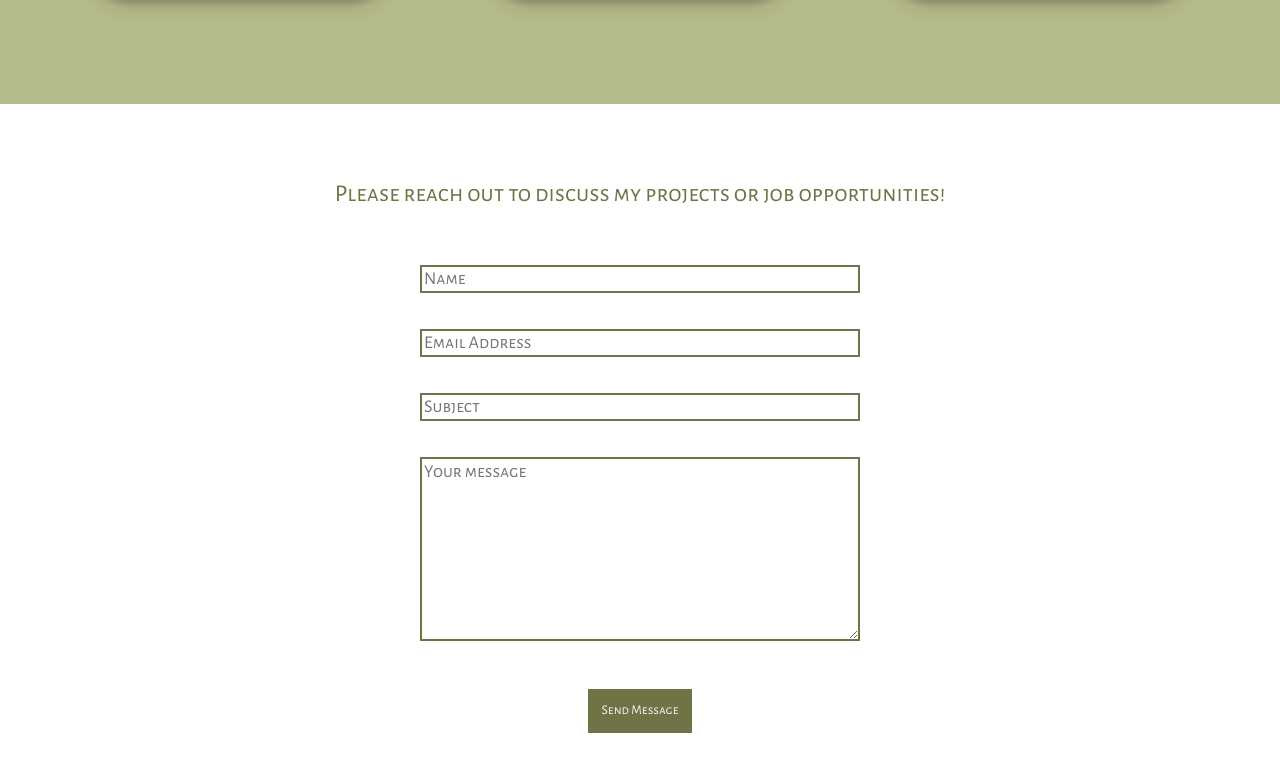
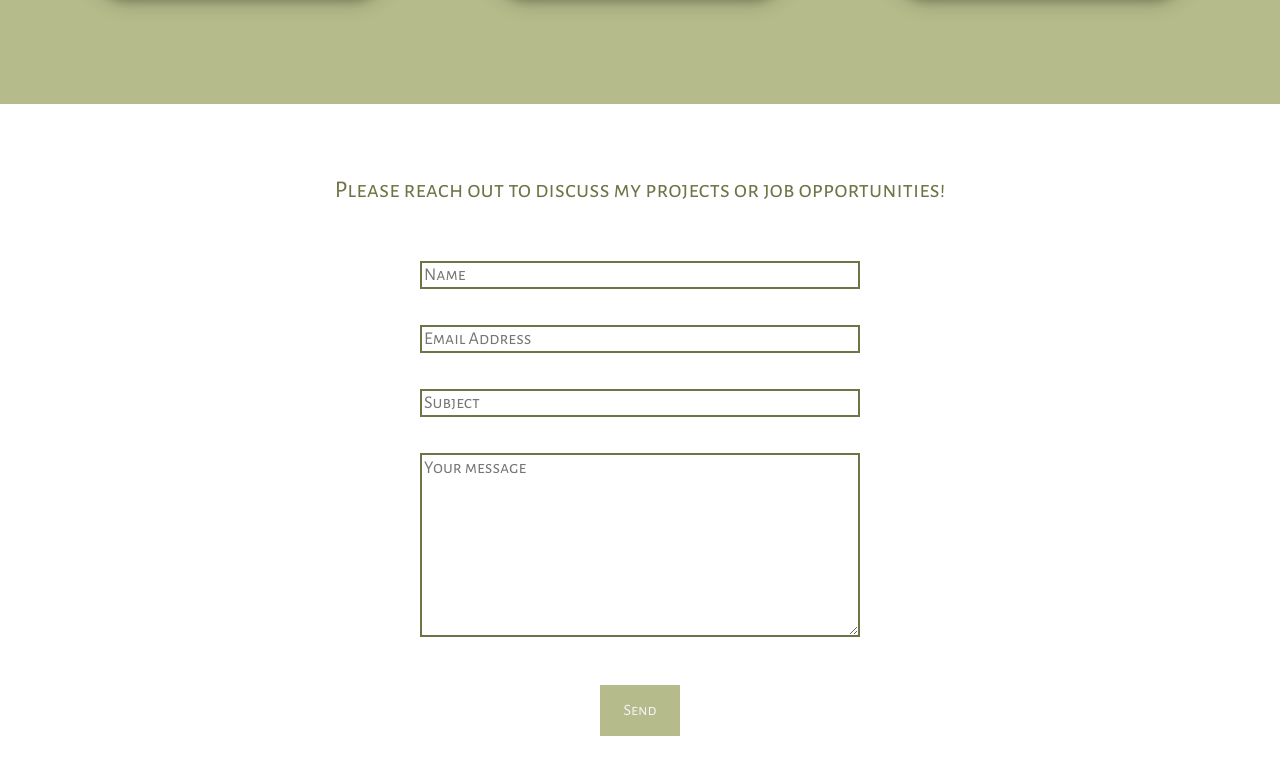
Before and after one commit to mackenziekroon/portfolio-new, a React (Create React App) app: page / in a window 1280 px wide. Shown: the part 1560-2334 px from the top of the page. Built offline with nearby package versions, Linux system fonts and the light colour scheme.

Commit message:
send btn

```diff
--- a/src/App.css
+++ b/src/App.css
@@ -420,10 +420,12 @@ button {
 }
 
 .submit-btn {
-  background-color: #707345;
+  background-color: #b6bb8b;
   color: #f1f4f9;
   border: none;
   padding: 1em;
+  width: 5em;
+  font-size: medium;
   margin-bottom: 5%;
   justify-content: center;
   font-family: "Alegreya Sans SC";
--- a/src/Components/Contact.js
+++ b/src/Components/Contact.js
@@ -88,7 +88,7 @@ export default class ContactUs extends React.Component {
                 <input
                   className="submit-btn"
                   type="submit"
-                  value="Send Message"
+                  value="Send"
                 ></input>
               </div>
               {this.state.messageSent && (
```
